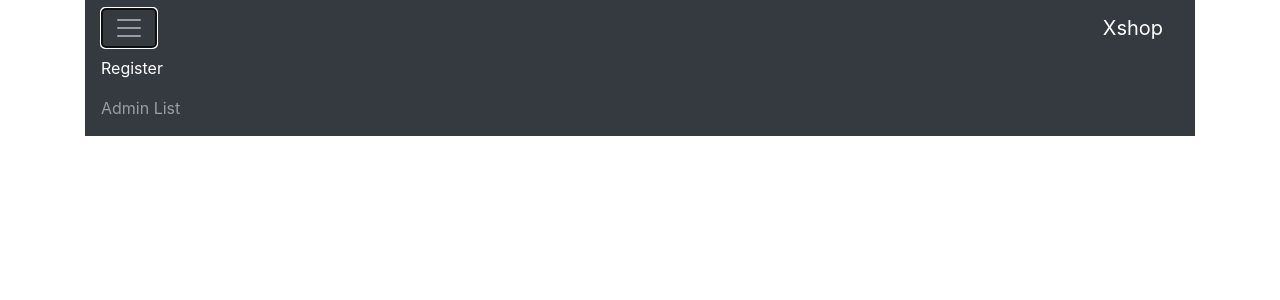
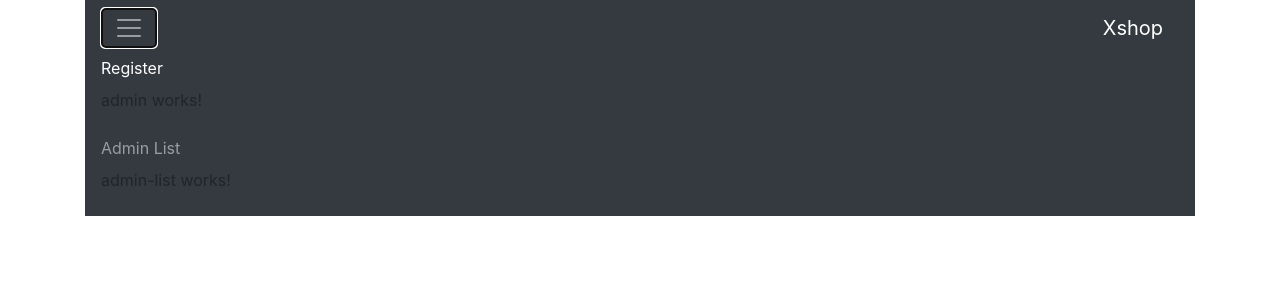
Before and after one commit to RajithaGayashan/Angular-project-using-firestore, an Angular app: page / in a window 1280 px wide. Both pictures are taken after a click on the button "Toggle navigation". Shown: the top 300 px of the page. Built offline with nearby package versions, Linux system fonts and the light colour scheme; what @angular/fire would draw is missing.

Commit message:
4th commit

```diff
--- a/src/app/all-admin/all-admin.component.html
+++ b/src/app/all-admin/all-admin.component.html
@@ -1,4 +1,4 @@
-<!-- <div class="row">
+<!-- <!-- <div class="row">
     <div class="col-md-5">
         <app-admin></app-admin>
     </div>
@@ -17,11 +17,11 @@
       <ul class="navbar-nav mr-auto mt-2 mt-lg-0">
         <li class="nav-item active">
           <a class="nav-link" href="#">Register <span class="sr-only">(current)</span></a>
-            <!-- <app-admin></app-admin> -->
+            <app-admin></app-admin>
         </li>
         <li class="nav-item">
           <a class="nav-link" href="#">Admin List</a>
-            <!-- <app-admin-list></app-admin-list> -->
+            <app-admin-list></app-admin-list>
         </li>
       </ul>
     </div>
```
